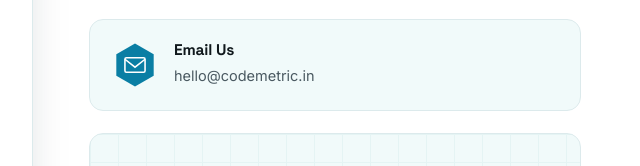
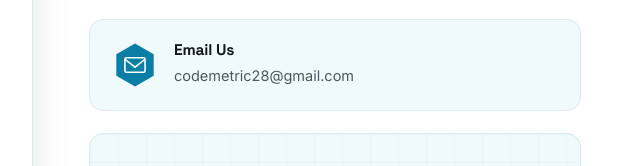
Before and after one commit to codemetric28-CM/CodeMetric, a plain HTML site: page index.html in a window 1280 px wide. Shown: the part 5734-5900 px from the top of the page, 625-1265 px from the left. Drawn offline with nearby package versions, Linux system fonts and the light colour scheme.

Commit message:
changes mail adress

```diff
--- a/index.html
+++ b/index.html
@@ -883,7 +883,7 @@ h1,h2,h3,h4{
           </div>
           <div>
             <h4>Email Us</h4>
-            <p>hello@codemetric.in</p>
+            <p>codemetric28@gmail.com</p>
           </div>
         </div>
         <div class="map-card">
```
